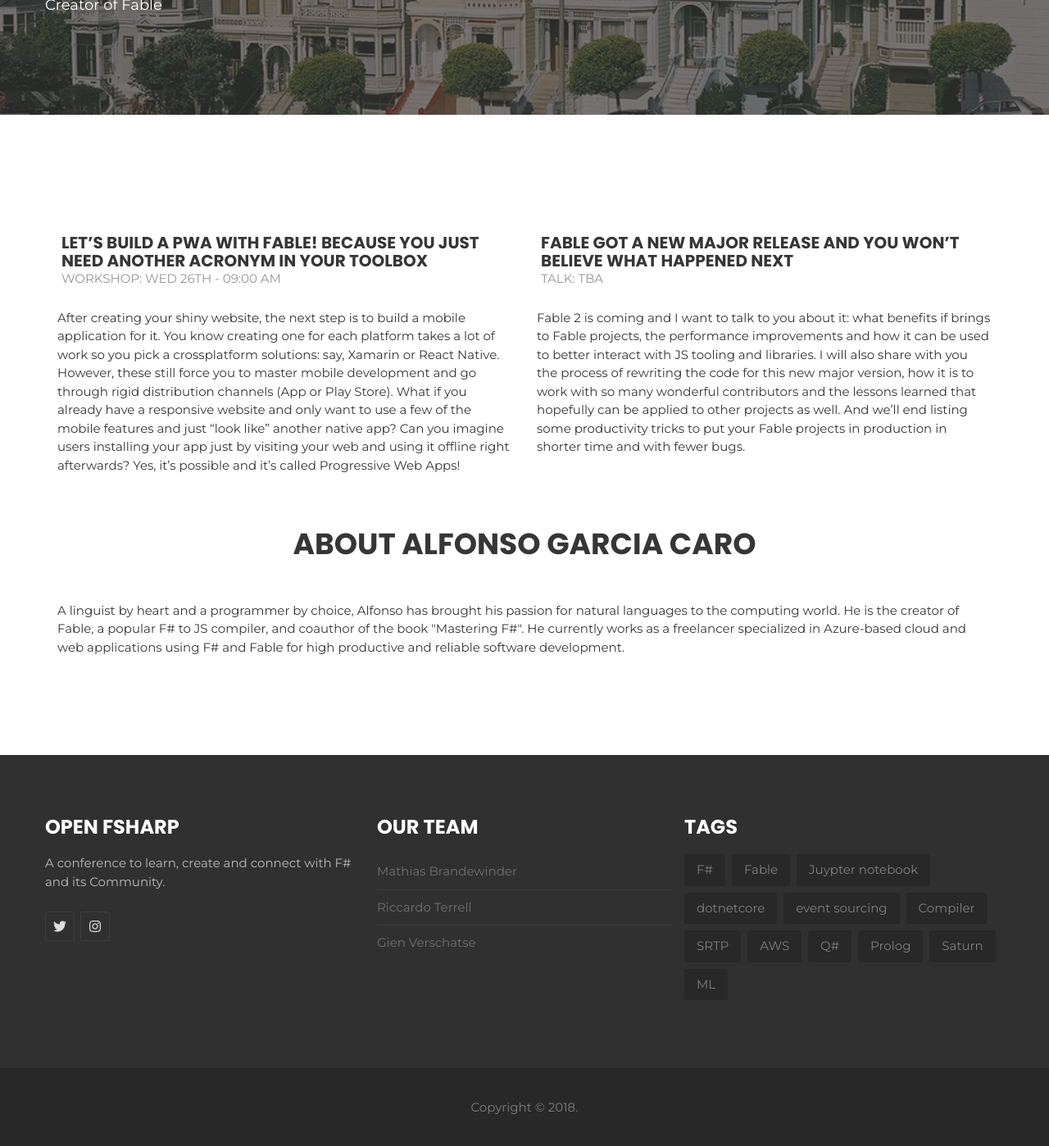
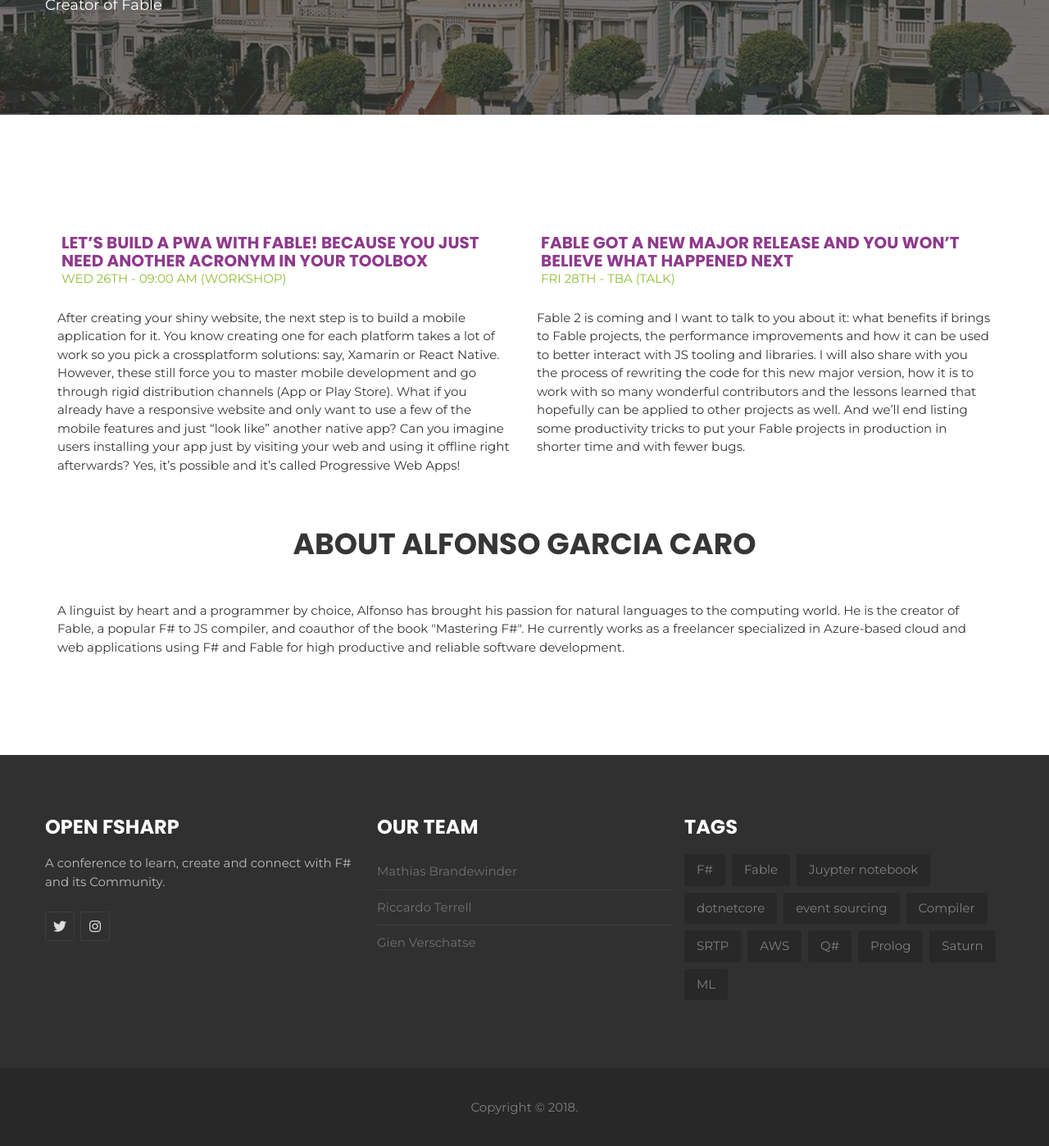
Before and after one commit to open-fsharp/open-fsharp.github.io, a Jekyll site: the page built from speakers/alfonso-garcia-caro.md, in a window 1280 px wide and 1400 px high, scrolled down 172 px. Shown: the whole window at 82% size. Built offline with Jekyll 4.4.1, drawn with Linux system fonts in a browser that asks for light colours; nearby versions of some CDN libraries; comment, search, counter and statistics services are not loaded.

Commit message:
swap description and add coloring

```diff
--- a/public/css/style.css
+++ b/public/css/style.css
@@ -821,13 +821,10 @@ li.menu-item-has-children>a::before {
 	margin-top: 50px;
 }
 
-.speaker-talk {
-
-}
-
 .speaker-talk .header-title {
 	font-size: 20px;
 	text-align: left;
+	color: #8f398d;
 }
 
 .speaker-talk .section-head {
@@ -839,6 +836,7 @@ li.menu-item-has-children>a::before {
 	text-transform: uppercase;
 	font-size: 1em;
 	text-align: left;
+	color: #91bf36;
 }
 
 .speaker-talk p {
--- a/speakers/alfonso-garcia-caro.md
+++ b/speakers/alfonso-garcia-caro.md
@@ -9,7 +9,7 @@ category: Creator of Fable
         <div class="speaker-talk">
             <div class="section-head">
                 <h2 class="header-title">Let’s build a PWA with Fable! Because you just need another acronym in your toolbox</h2>
-                    <p class="header-desc">Workshop: Wed 26th - 09:00 AM</p>
+                    <p class="header-desc">Wed 26th - 09:00 AM (Workshop)</p>
             </div>
             <div>
                 <p>
@@ -22,7 +22,7 @@ category: Creator of Fable
         <div class="speaker-talk">
             <div class="section-head">
                 <h2 class="header-title">Fable got a new major release and you won’t believe what happened next</h2>
-                <p class="header-desc">Talk: TBA</p>
+                <p class="header-desc">Fri 28th - TBA (Talk)</p>
             </div>
             <div>
                 <p>
```
